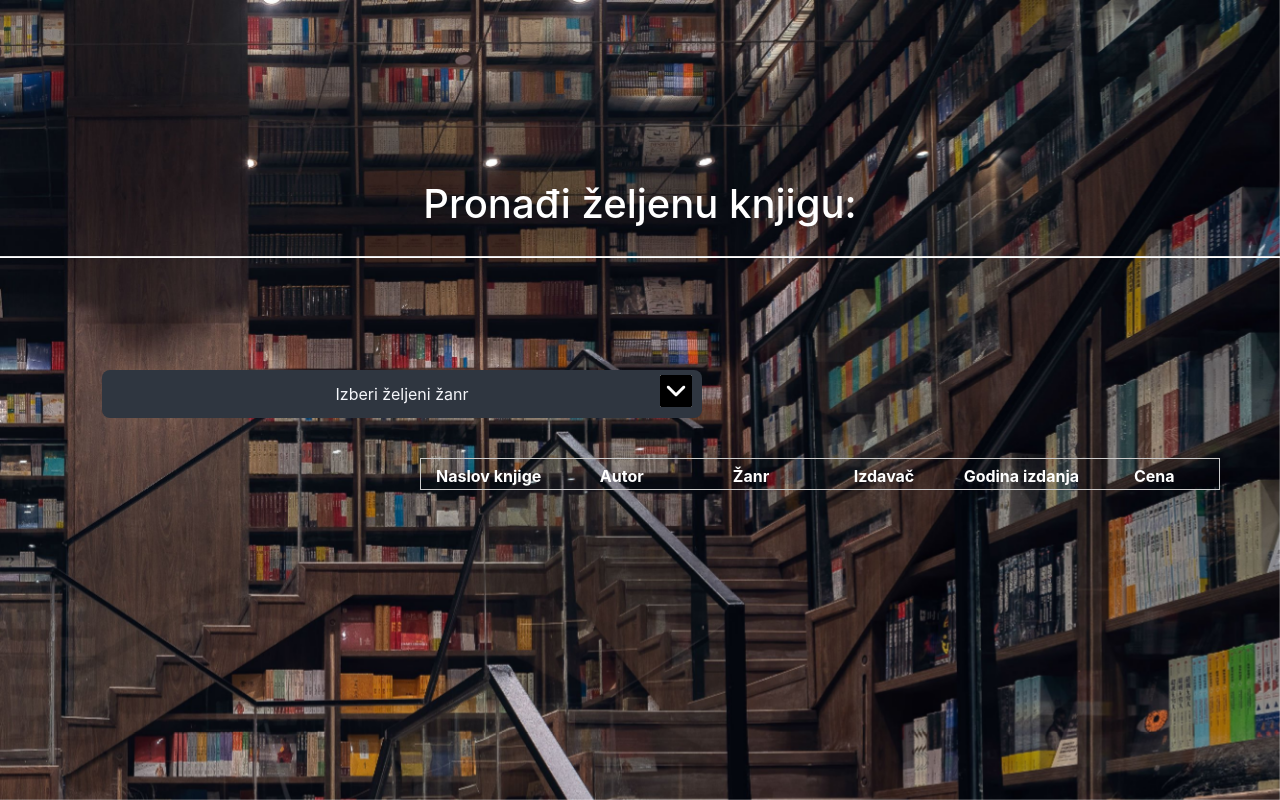
After one commit to danaFon23/Domaci---PHP-MySQLi-AJAX, a PHP site: page /pretrazivanje.php in a window 1280 px wide. The commit adds this page. Run offline with PHP 8.4, Linux system fonts and the light colour scheme; data comes from the database, SQL or seed files in the repository; lists and menus that the app fills with data are empty.

Commit message:
Napravljen drop-down lista za pretrazivanje

```diff
--- a/Baza.sql
+++ b/Baza.sql
@@ -38,6 +38,6 @@ insert  into `zanr_knjige`(`id_zanra`,`naziv_zanra`) values
 (5,'Psihologija'),
 (6,'Filozofija'),
 (7,'Horor'),
-(8,'Kjnige za decu'),
+(8,'Knjige za decu'),
 (9,'Triler'),
 (10,'Komedija');
--- a/css/style1.css
+++ b/css/style1.css
@@ -1,77 +1,307 @@
   * {
+      margin: 0;
       box-sizing: border-box;
 
   }
-  html,body{
+
+  html,
+  body {
       padding: 0;
-    font-family: Arial, Helvetica, sans-serif;
+      font-family: Arial, Helvetica, sans-serif, inherit;
       overflow-x: hidden;
-  }
-
-  a.column_sort {
-    color: white;
-  }
-
-  body{
-    z-index: -3;
-  }
-
-  h1{
-    color: white;
-    text-align: center;
-    font-size: 130px;
-
   }
 
 
 
-  #background-img{
+  th {
+    width: 200px;
+
+  }
+
+  .tableBooks {
+    color:rgb(255, 255, 255);
+    border: 1px solid #ccc;
+    width: 50em; /* or whatever... */
+    max-width: 200em; /* or whatever... */
+    height: 2em; /* or whatever... */
+    line-height: 2em; /* or whatever... */
+    text-align: center; /* a personal aesthetic choice... */
+    overflow: hidden; /* to prevent overflow... */
+    margin-left: 420px;
+  }
+
+
+  /*Padajuci meni u Pretrazivanje*/
+  .container {
+      margin-top: 80px;
+      text-align: center;
+      padding: 32px;
+  }
+  .select-box {
+      display: flex;
+      width: 600px;
+      flex-direction: column; /*Da nam Izaberi zanr stoji dole, ispod opcija, a ne sa strane*/
+  }
+  .select-box .options-container {
+
+      background: #2f3641e7;
+      color: #f5f6fa;
+      max-height: 0;
+      width: 100%;
+      opacity: 0;
+      transition: all 0.4s;
+      border-radius: 8px;
+      overflow: hidden;
+
+      order: 1; /*Da nam opcije budu islpod Izaberi zanr*/
+  }
+
+  .selected {
+    background: #2f3640;
+    border-radius: 8px;
+    margin-bottom: 8px;
+    color: #f5f6fa;
+    position: relative;
+
+    order: 0; /*Da nam Izaberi zanr bude iznad opcija*/
+  }
+
+  .selected::after {
+    content: "";
+    background: url("../images/Arrow-down.svg.png"); /*Dodavanje strelice da izadju dole opcije*/
+    background-size: contain;
+    background-repeat: no-repeat;
+
+    position: absolute;
+    height: 100%;
+    width: 32px;
+    right: 10px;
+    top: 5px;
+
+    transition: all 0.4s;
+
+  }
+
+  /*Ovo je za container da ima scroll bar */
+  .select-box .options-container.active {
+      max-height: 240px;
+      opacity: 1;
+      overflow-y: scroll;
+  }
+
+  .select-box .options-container.active + .selected::after {
+    transform: rotateX(180deg);  /*Okrecemo na gore strelicu*/
+    top: -6px;
+  }
+
+  .select-box .options-container::-webkit-scrollbar {
+      width: 8px;
+      background: #0d141f;
+      border-radius: 0 8px 8px 0;
+      /*za zaobljene uglove kod scroll bara*/
+  }
+
+  /*Za scroll bar da ima tockic za pomeranje, koji je stilizovan*/
+  .select-box .options-container::-webkit-scrollbar-thumb {
+    background: #525861;
+    border-radius: 0 8px 8px 0;
+  }
+
+  .select-box .option,
+  .selected {
+      padding: 12px 24px;
+      cursor: pointer;
+  }
+  .select-box .option:hover {
+      background: #8c9196;
+  }
+  .select-box label {
+      cursor: pointer;
+  }
+  .select-box .option .radio {
+      display: none;
+  }
+
+  /*Stranica za dodavanje knjige - Podaci o knjizi box */
+
+  .main {
+      width: 400px;
+      background-color: rgba(177, 168, 168, 0.5) !important;
+      margin: 75px auto;
+      padding: 10px;
+      border: 0;
+      border-bottom: 1px solid #eee;
+      box-shadow: 0 0 15px 4px rgba(0, 0, 0, 0.06);
+      border-radius: 10px;
+      font-family: inherit;
+      font-size: inherit;
+  }
+
+  /*Stranica za dodavanje knjige-polja u Podaci o knjizi boxu */
+
+  .main-part {
+      width: 100%;
+      resize: vertical;
+      border-radius: 10px;
+      padding: 10px;
+      border: 0;
+      box-shadow: 0 0 15px 4px rgba(0, 0, 0, 0.06);
+      height: 40px;
+      font-family: inherit;
+      font-size: inherit;
+      margin-bottom: 5px;
+  }
+
+  /* Naslov: Podaci o knjizi*/
+
+  .header {
+      width: 100%;
+      text-align: left;
+      font-weight: bold;
+      padding: 10px;
+      color: rgb(10, 8, 8);
+      font-size: 18px;
+  }
+
+  /*Naslov: Pronadji zeljenu knjigu */
+
+  .headerPronadji {
+      width: 100%;
+      text-align: center;
+      padding: 150px;
+      color: rgb(255, 255, 255);
+      font-size: 40px;
+  }
+
+  /* Dugme za dodavanje knjige */
+
+  .sub-btn {
+      width: 30%;
+      border: none;
+      padding: 7px;
+      font-size: 18px;
+      background-color: rgba(2, 1, 1, 0.822);
+      color: #fff;
+      cursor: pointer;
+      border-radius: 2px;
+      font-family: inherit;
+      font-size: inherit;
+      margin-bottom: 5px;
+  }
+
+
+  #success {
+      width: 100%;
+      text-align: center;
+      color: #c04;
+      margin-top: 10px;
+      font-size: 18px;
+  }
+
+  a.column_sort {
+      color: rgb(25, 13, 197);
+  }
+
+  h1 {
+      color: rgb(255, 255, 255);
+      text-align: center;
+      font-size: 130px;
+  }
+
+  h2 {
+      color: rgb(255, 255, 255);
+      text-align: center;
+      font-size: 40px;
+      margin-top: 30px;
+  }
+
+  /* Slika na stranici Pretraga */
+  #background-img3 {
       content: " ";
       position: fixed;
       top: 0;
-    background-image: url("../images/bookstore2.jpg");
-    background-size: 100%;
+      background-image: url("../images/bookstore5.jpg");
+      background-size: cover;
       background-repeat: no-repeat;
       overflow: hidden;
       width: 100vw;
       height: 100vh;
       z-index: -1;
+      margin: auto;
+      display: grid;
+  }
 
+  /* Slika na stranici Dodavanje knjige */
+
+  #background-img2 {
+      content: " ";
+      position: fixed;
+      top: 0;
+      background-image: url("../images/Book3.jpg");
+      background-size: cover;
+      background-repeat: no-repeat;
+      overflow: hidden;
+      width: 100vw;
+      height: 100vh;
+      z-index: -1;
+      margin: auto;
+      display: grid;
   }
+
+  #background-img {
+      content: " ";
+      position: fixed;
+      top: 0;
+      background-image: url("../images/bookstore2.jpg");
+      background-size: cover;
+      background-repeat: no-repeat;
+      overflow: hidden;
+      width: 100vw;
+      height: 100vh;
+      z-index: -1;
+  }
+
+
   .d-flex {
       display: flex;
       align-items: center;
   }
 
-label{
+  label {
       color: azure;
   }
-#btn_find{
+
+  #btn_find {
       margin-left: 20px
   }
 
-.table{
+  .table {
       color: #ddd;
   }
-table>tbody>tr:hover{
+
+  table>tbody>tr:hover {
       background-color: rgba(177, 168, 168, 0.5) !important;
       color: white;
   }
-.icon-images{
+
+  .icon-images {
       margin: 2px;
   }
-.icon-images:hover{
+
+  .icon-images:hover {
       padding: 3px;
   }
-#sort>a{
+
+  #sort>a {
       padding: 5px;
-  border: solid 1px   #aa1c1c;
-  background-color:   #797979;
+      border: solid 1px #aa1c1c;
+      background-color: #797979;
       color: azure;
       margin: 5px;
       border-radius: 3px;
   }
-#sort>a:hover{
+
+  #sort>a:hover {
       text-decoration: none;
       padding: 7px;
   }
@@ -99,7 +329,6 @@ table>tbody>tr:hover{
   .topnav a:active {
       background-color: #ddd;
       color: black;
-
   }
 
   .active {
@@ -112,7 +341,10 @@ table>tbody>tr:hover{
   }
 
   @media screen and (max-width: 600px) {
-    .topnav a {display: none;}
+      .topnav a {
+          display: none;
+      }
+
       .topnav a.icon {
           float: right;
           display: block;
@@ -120,23 +352,29 @@ table>tbody>tr:hover{
   }
 
   @media screen and (max-width: 500px) {
-    .topnav.responsive {position: relative;}
+      .topnav.responsive {
+          position: relative;
+      }
+
       .topnav.responsive .icon {
           position: absolute;
           right: 0;
           top: 0;
       }
+
       .topnav.responsive a {
           float: none;
           display: block;
           text-align: left;
       }
   }
-.row{
+
+  .row {
       margin: 0;
   }
-@media screen and (min-width:1200px){
-    #uni-logos-wrapper{
-        padding:  0 20%;
+
+  @media screen and (min-width:1200px) {
+      #uni-logos-wrapper {
+          padding: 0 20%;
       }
   }
--- a/index.php
+++ b/index.php
@@ -11,12 +11,11 @@
 
 <body>
 
-
-
-
     <?php
         include('header.php');
     ?>
+
+
 
 </body>
 
--- /dev/null
+++ b/pretrazivanje.php
@@ -0,0 +1,93 @@
+<?php
+
+
+    $servername="localhost";
+    $username="root";
+    $dbpassword="";
+    $dbname="bookstore";
+
+    $conn=mysqli_connect($servername, $username, $dbpassword, $dbname);
+    $sql = "SELECT distinct naziv_zanra FROM zanr_knjige";
+    $res = mysqli_query($conn,$sql);
+?>
+
+<!DOCTYPE html>
+<html lang="en">
+
+<head>
+    <meta charset="UTF-8">
+    <meta http-equiv="X-UA-Compatible" content="IE=edge">
+    <meta name="viewport" content="width=device-width, initial-scale=1.0">
+    <link rel="stylesheet" type="text/css" href="css/bootstrap.min.css">
+    <link rel="shortcut icon" href="images/favicon_package_v0.16/favicon.ico" type="image/ico" sizes=320x320>
+    <link rel="stylesheet" href="css/style1.css" />
+    <title>Pretraživanje knjige</title>
+</head>
+
+<body>
+    <div class="headerPronadji">
+        <h2>Pronađi željenu knjigu:</h2>
+    </div>
+    <hr style="height: 1px; background-color: white; margin-top: -130px">
+    <div id="background-img3"></div>
+
+
+    <div class="container">
+        <div class="select-box">
+            <div class="options-container">
+
+            selectBrand();
+                <?php
+                    while($rows = mysqli_fetch_array($res)){
+                ?>
+                <div class="option">
+                    <option value="<?php echo $rows['naziv_zanra'];  ?>"> <?php echo $rows['naziv_zanra'];  ?>  <!-- Kada kliknemo na odredjeni zanr, da ostane naziv zanra u Izaberi zeljeni zanr -->
+                </div>
+                    </option>
+                <?php
+                    }
+                ?>
+
+
+                <!--
+                <div class="option">
+                    <input type="radio" class="radio" id="roman" name="zanr" />
+                    <label for="roman">Romani</label>
+                </div>
+                <div class="option">
+                    <input type="radio" class="radio" id="biografija" name="zanr" />
+                    <label for="biografija">Biografija</label>
+                </div>
+                   -->
+
+            </div>
+
+            <div class="selected">
+                Izberi željeni žanr                    <!--OVde smo prebacili da stoji nakon option container-a, da bismo izdvojili Izaberi zanr od ponudjenih odgovora-->
+            </div>
+        </div>
+    </div>
+
+
+    <div class="tableBooks">
+    <table>
+        <thead>
+            <th>Naslov knjige  </th>
+            <th>Autor </th>
+            <th>Žanr </th>
+            <th>Izdavač </th>
+            <th>Godina izdanja </th>
+            <th>Cena </th>
+        </thead>
+        <tbody id="ans">
+
+        </tbody>
+    </table>
+    </div>
+
+    <script src="https://ajax.googleapis.com/ajax/libs/jquery/3.6.0/jquery.min.js"></script>
+    <script src="https://maxcdn.bootstrapcdn.com/bootstrap/4.0.0/js/bootstrap.min.js"></script>
+    <script src="js/main.js"></script>
+</body>
+
+</html>
```
Also changed, not shown: dodavanjeKnjige.php (added, +60 -0 lines), header.php (+3 -4 lines), home.php (+5 -11 lines), insertBook.php (added, +63 -0 lines), js/main.js (added, +44 -0 lines), konekcijaBaza.php (+6 -6 lines), prikaziKnjige.php (added, +33 -0 lines), images/Arrow-down.svg.png (added), images/Book3.jpg (added), images/bookstore5.jpg (added), knjige.php (added). Lines whose indentation alone changed are shown as unchanged.
